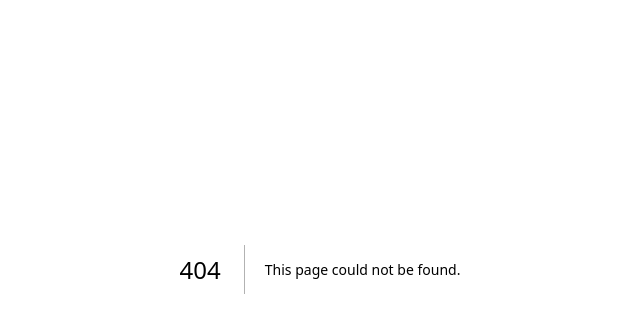
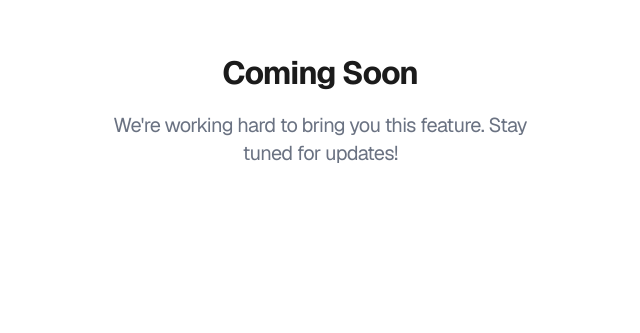
Before and after one commit to Israel-Beni/koajo-frontend, a Next.js app: page /dashboard/transactions in a window 1280 px wide. Before the commit this address had no page. Shown: the part 131-464 px from the top of the page, without its empty margins (320-960 px from the left). Built offline with nearby package versions, Linux system fonts and the light colour scheme.

Commit message:
feat(transactions): add TransactionsPage with a Coming Soon component

```diff
--- /dev/null
+++ b/app/(admin)/dashboard/transactions/page.tsx
@@ -0,0 +1,5 @@
+import ComingSoon from "@/components/shared/coming-soon";
+
+export default function TransactionsPage() {
+  return <ComingSoon />;
+}
```
